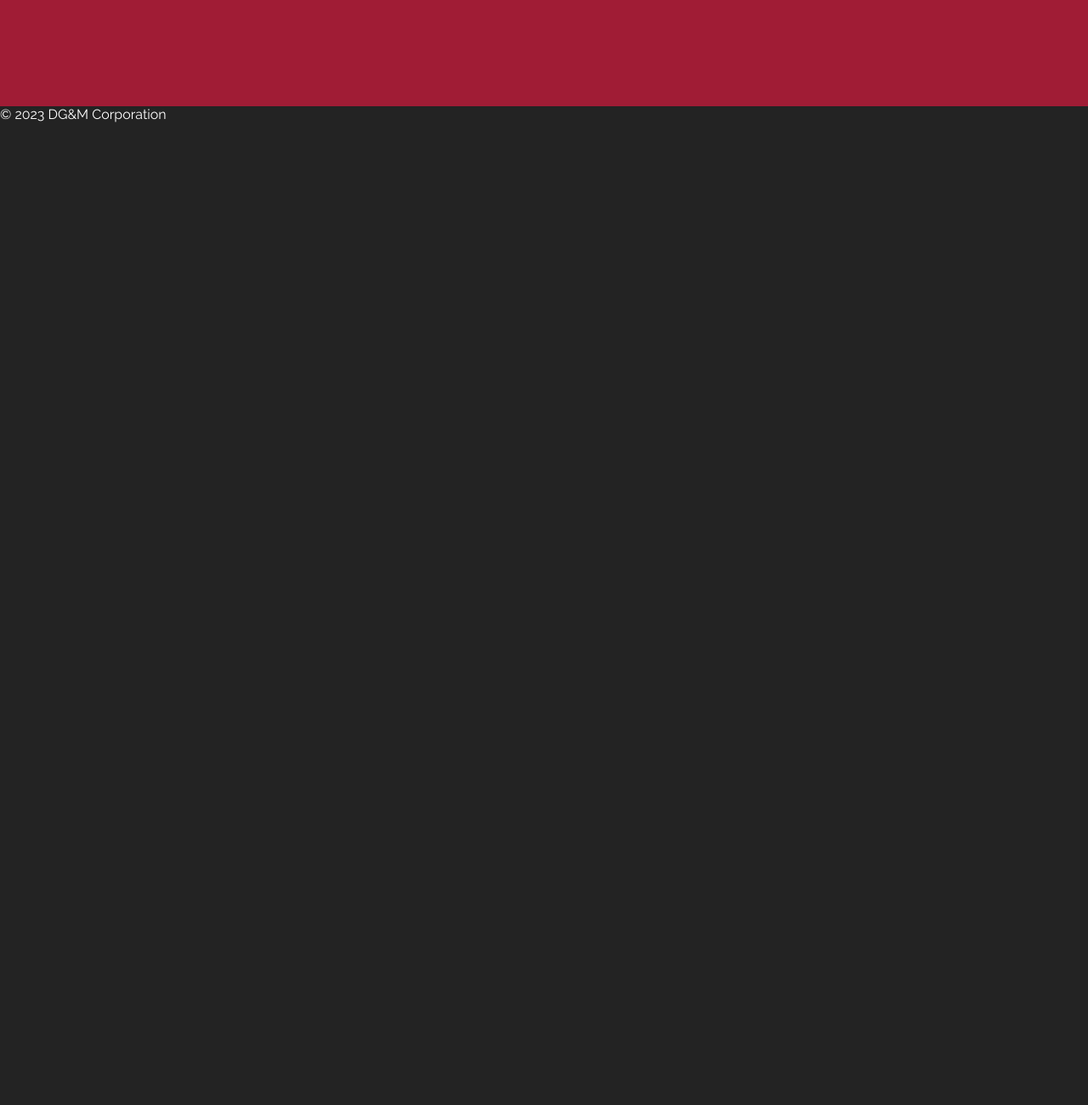
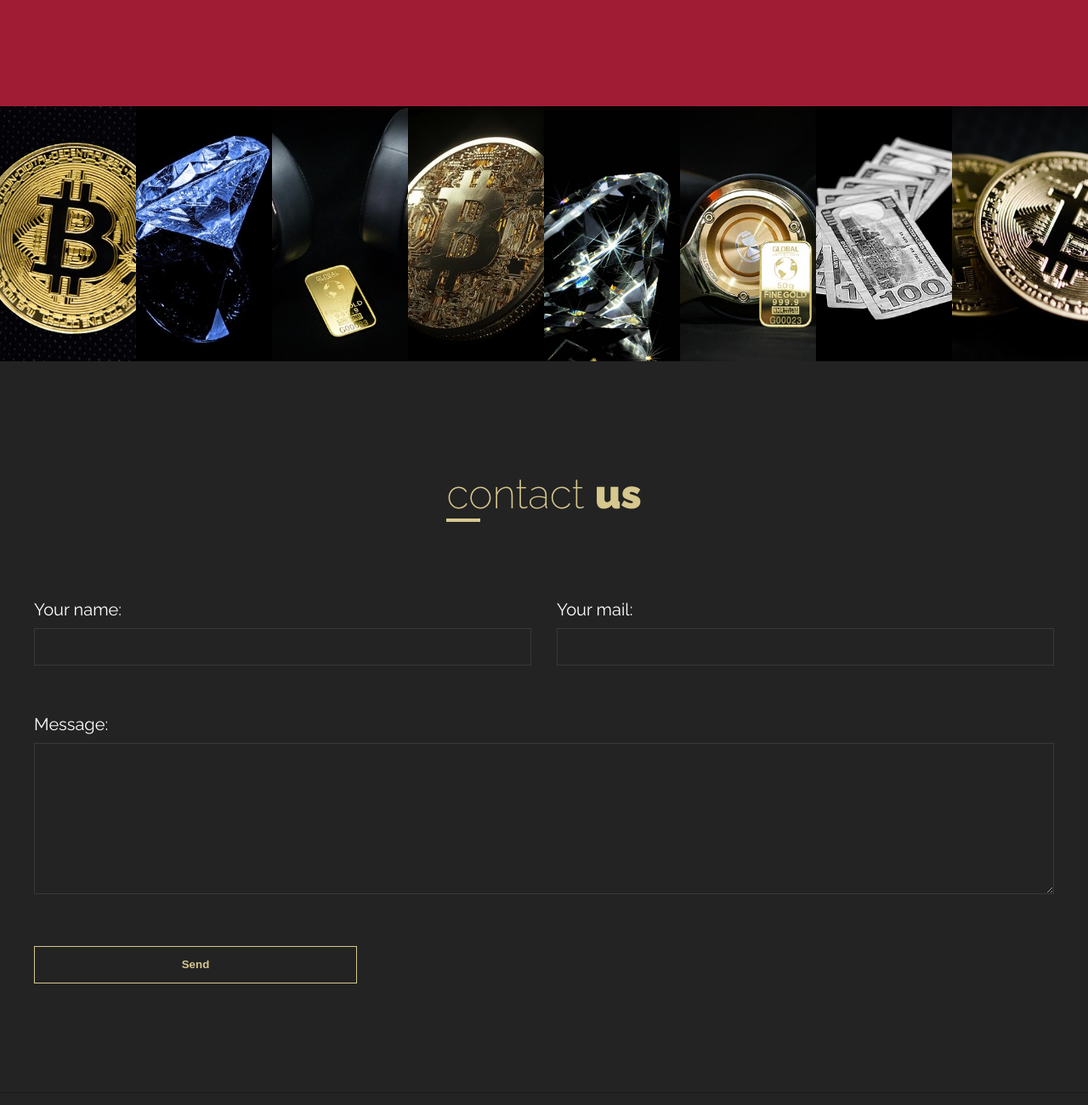
Before and after one commit to matbie/part-3-diamonds, a plain HTML site: page index.html in a window 1280 px wide. Shown: the part 4520-5820 px from the top of the page at 85% size. Before the commit the page ends 4664 px from the top, so only its background shows below. Drawn offline with Linux system fonts and the light colour scheme.

Commit message:
added complete site

```diff
--- a/index.html
+++ b/index.html
@@ -27,14 +27,14 @@
         <!-- navigation mobile -->
         <nav class="nav nav-mobile">
             <a class="nav__link" href="#invest">invest</a>
-            <a class="nav__link" href="#plan">plan</a>
+            <a class="nav__link" href="#plans">plan</a>
             <a class="nav__link" href="#contact">contact</a>
         </nav>
 
         <!-- navigation desktop -->
         <nav class="nav nav-desktop">
             <a class="nav__link" href="#invest">invest</a>
-            <a class="nav__link" href="#plan">plan</a>
+            <a class="nav__link" href="#plans">plan</a>
             <a class="nav__link" href="#contact">contact</a>
         </nav>
 
@@ -232,7 +232,44 @@
 
         </section>
 
+        <section class="gallery">
+            <img src="./img/gallery/1.jpg" alt="gold coin">
+            <img src="./img/gallery/2.jpg" alt="gold coin">
+            <img src="./img/gallery/3.jpg" alt="gold coin">
+            <img src="./img/gallery/4.jpg" alt="gold coin">
+            <img src="./img/gallery/5.jpg" alt="gold coin">
+            <img src="./img/gallery/6.jpg" alt="gold coin">
+            <img src="./img/gallery/7.jpg" alt="gold coin">
+            <img src="./img/gallery/8.jpg" alt="gold coin">
+        </section>
 
+        <section class="contact" id="contact">
+            <div class="wrapper">
+                <h2 class="section-title">contact <span>us</span></h2>
+
+                <form class="contact__form">
+
+                    <div class="contact__form-box">
+                        <label for="name">Your name:</label>
+                        <input type="text" id="name">
+                    </div>
+
+                    <div class="contact__form-box">
+                        <label for="mail">Your mail:</label>
+                        <input type="email" id="mail">
+                    </div>
+
+                    <div class="contact__form-box">
+                        <label for="msg">Message:</label>
+                        <textarea id="msg" cols="30" rows="10"></textarea>
+                    </div>
+
+                    <button type="submit" class="contact__form-btn">Send</button>
+
+                </form>
+
+            </div>
+        </section>
 
 
     </main>
--- a/js/main.js
+++ b/js/main.js
@@ -1,12 +1,10 @@
 const navMobile = document.querySelector('.nav-mobile')
 const navBtn = document.querySelector('.hamburger')
 const footerYear = document.querySelector('.footer__year')
-const footerItem = document.querySelector('.footer')
 
 const handleNav = () => {
 	navBtn.classList.toggle('is-active')
 	navMobile.classList.toggle('nav-mobile--active')
-	footerItem.classList.toggle('footer--active')
 }
 
 navBtn.addEventListener('click', handleNav)
--- a/sass/_large.scss
+++ b/sass/_large.scss
@@ -118,4 +118,8 @@
 			}
 		}
 	}
+
+	.gallery{
+		grid-template-columns: repeat(8, 1fr);
+	}
 }
--- a/sass/_medium.scss
+++ b/sass/_medium.scss
@@ -22,45 +22,82 @@
 		}
 	}
 
-	.plans{
+	.plans {
 		padding: 8em 2em;
 
-		&__box{
+		&__box {
 			display: grid;
-			grid-template-columns: repeat(5,1fr);
+			grid-template-columns: repeat(5, 1fr);
 			align-items: center;
 		}
 
-		&__item{
+		&__item {
 			margin: 0 1em;
 		}
 
-		&__item-name{
+		&__item-name {
 			margin-top: 0;
 			margin-bottom: 0;
 		}
 	}
 
-	.newsletter{
-		&__wrapper{
+	.newsletter {
+		&__wrapper {
 			display: grid;
 			grid-template-columns: 1fr 1fr;
 			align-items: center;
 		}
 
-		&__text{
+		&__text {
 			margin-bottom: 0;
 		}
 
-		&__form{
+		&__form {
 			display: grid;
 			grid-template-columns: 3fr 1fr;
 			gap: 20px;
 
-			input{
+			input {
 				margin-bottom: 0;
 			}
 		}
 	}
+
+	.gallery {
+		grid-template-columns: repeat(4, 1fr);
+
+		img {
+			&:nth-child(odd) {
+				display: block;
+			}
+		}
+	}
+
+	.contact {
+		&__form {
+			gap: 30px;
+		}
+
+		&__form-box {
+			&:nth-child(1) {
+				grid-column: 1/4;
+				grid-row: 1/2;
+			}
+
+			&:nth-child(2) {
+				grid-column: 4/7;
+				grid-row: 1/2;
+			}
+
+			&:nth-child(3) {
+				grid-column: 1/-1;
+				grid-row: 2/3;
+			}
+		}
+
+		&__form-btn {
+			grid-row: 3/4;
+		}
+	}
 }
 // notes
--- a/sass/main.scss
+++ b/sass/main.scss
@@ -351,8 +351,8 @@ h1.company-name {
 		font-weight: 200;
 	}
 
-	&__form{
-		input{
+	&__form {
+		input {
 			margin-bottom: 1em;
 			padding: 1em;
 			width: 100%;
@@ -360,16 +360,16 @@ h1.company-name {
 			border: 1px solid transparent;
 		}
 
-		button{
+		button {
 			padding: 1em;
 			border: 1px solid $gold;
 			background: none;
 			color: $gold;
 			font-weight: bold;
 			cursor: pointer;
-			transition: background-color .3s, color .3s;
+			transition: background-color 0.3s, color 0.3s;
 
-			&:hover{
+			&:hover {
 				color: $red;
 				background-color: $gold;
 			}
@@ -377,8 +377,101 @@ h1.company-name {
 	}
 }
 
+//gallery
+
+.gallery {
+	display: grid;
+	grid-template-columns: 1fr 1fr;
+
+	img {
+		height: 300px;
+		width: 100%;
+		object-fit: cover;
+
+		&:nth-child(odd) {
+			display: none;
+		}
+	}
+}
+
+//contact
+
+.contact {
+	padding: 8em 2em;
+
+	&__form {
+		display: grid;
+		grid-template-columns: repeat(6, 1fr);
+	}
+
+	&__form-box {
+		label {
+			display: block;
+			margin-bottom: 0.5em;
+			font-size: 2rem;
+		}
+
+		textarea {
+			max-width: 100%;
+			width: 100%;
+			min-width: 100%;
+		}
+
+		input,
+		textarea {
+			padding: 1em 2em;
+			margin-bottom: 2em;
+			width: 100%;
+			color: $white;
+			background: none;
+			border: 1px solid rgba(255, 255, 255, 0.1);
+
+			&:focus {
+				outline: none;
+				border: 1px solid $gold;
+			}
+		}
+
+		&:nth-child(1) {
+			grid-column: 1/-1;
+			grid-row: 1/2;
+		}
+
+		&:nth-child(2) {
+			grid-column: 1/-1;
+			grid-row: 2/3;
+		}
+
+		&:nth-child(3) {
+			grid-column: 1/-1;
+			grid-row: 3/4;
+		}
+	}
+
+	&__form-btn {
+		grid-column: 1/3;
+		grid-row: 4/5;
+		padding: 1em;
+		border: 1px solid $gold;
+		background: none;
+		font-weight: bold;
+		color: $gold;
+		cursor: pointer;
+		transition: background-color 0.3s, color 0.3s;
+
+		&:hover,
+		&:focus {
+			outline: none;
+			color: $dark;
+			background-color: $gold;
+		}
+	}
+}
+
 .footer {
-	display: block;
+	padding: 3em 1em;
+	border-top: 1px solid $darker;
+	text-align: center;
 
 	&--active {
 		display: none;
```
Also changed, not shown: css/main.css, img/gallery/1.jpg (added), img/gallery/2.jpg (added), img/gallery/3.jpg (added), img/gallery/4.jpg (added), img/gallery/5.jpg (added), img/gallery/6.jpg (added), img/gallery/7.jpg (added), img/gallery/8.jpg (added), 1 other file.
